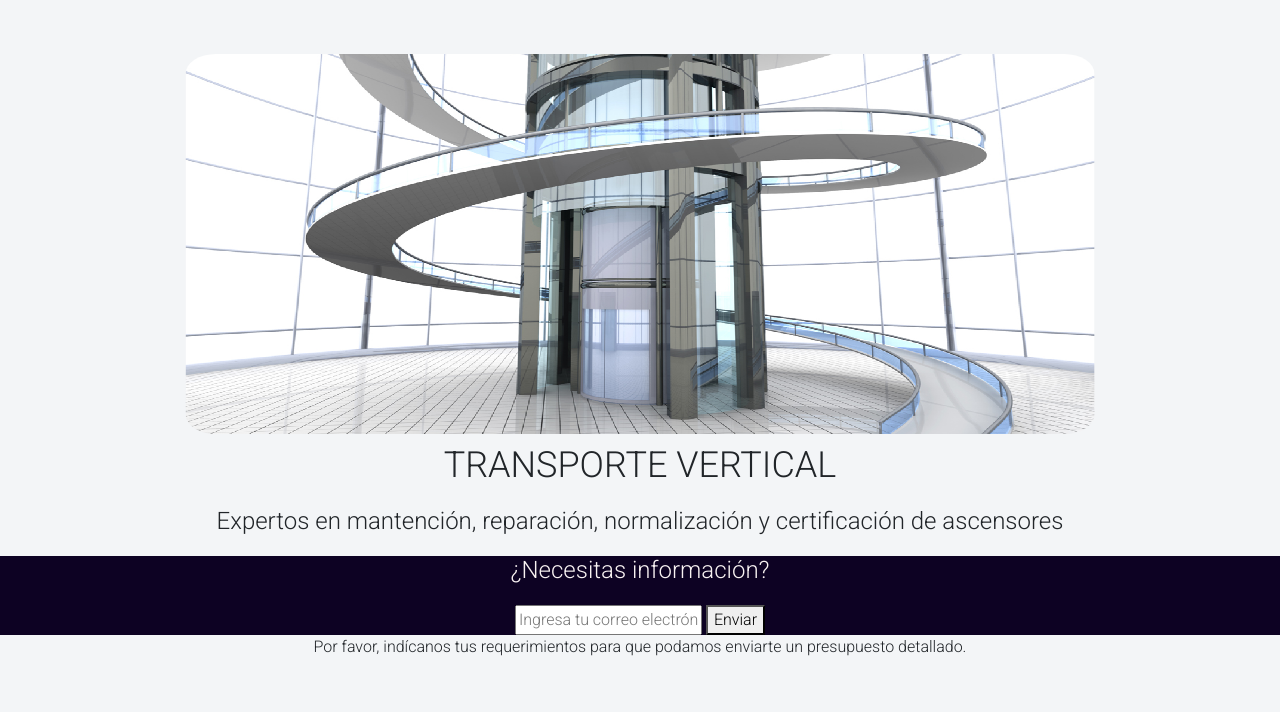
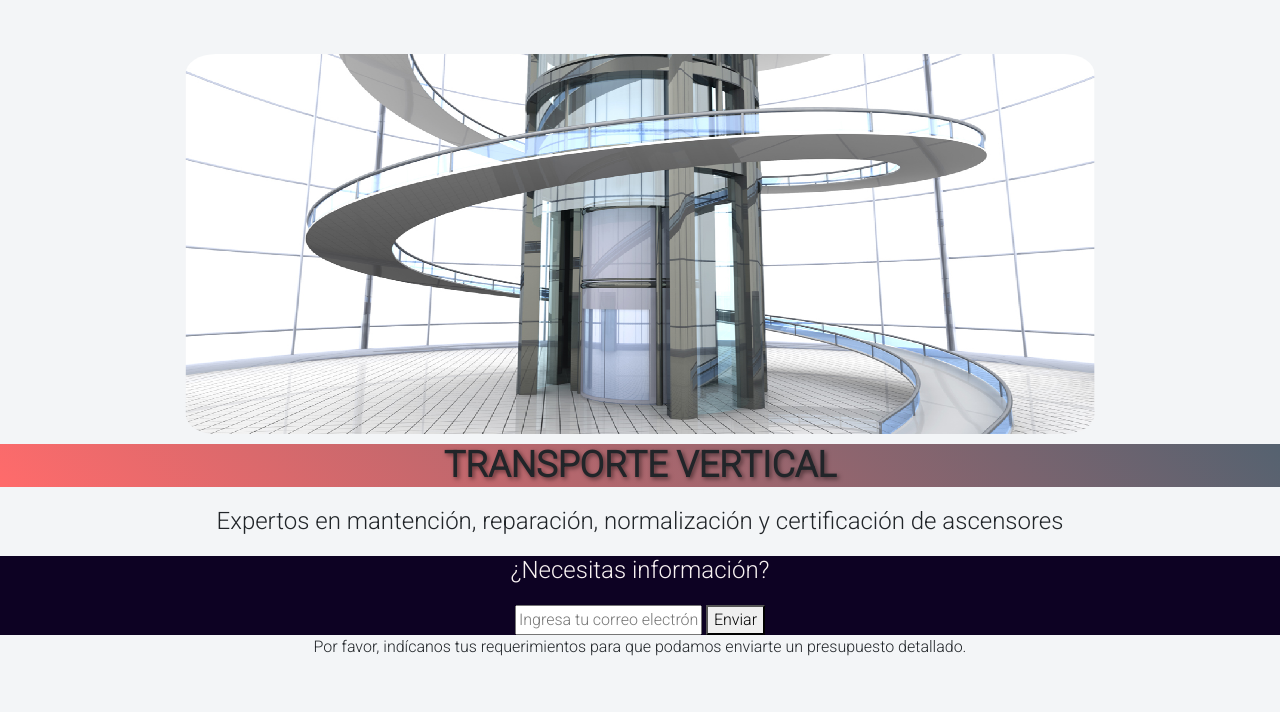
Before and after one commit to Sergio-Michea/DESDE-CERO, a plain HTML site: page index.html in a window 1280 px wide. Shown: the part 88-800 px from the top of the page. Drawn offline with nearby package versions, Linux system fonts and the light colour scheme.

Commit message:
captura de muestra sitio

```diff
--- a/assets/css/index.css
+++ b/assets/css/index.css
@@ -83,6 +83,14 @@ body {
 .jumbotron h1 {
     font-size: 36px;
     margin-bottom: 20px;
+    text-decoration-color: #343a40;
+    font-weight: bold;
+    text-align: center;
+    text-transform: uppercase;
+    background: linear-gradient(45deg, #ff6b6b, #556270);
+    text-shadow: 2px 2px 4px rgba(0,0,0,0.5);
+
+
 }
 
 #centro-pantalla {
```
Also changed, not shown: Captura de muestra.JPG (added).
